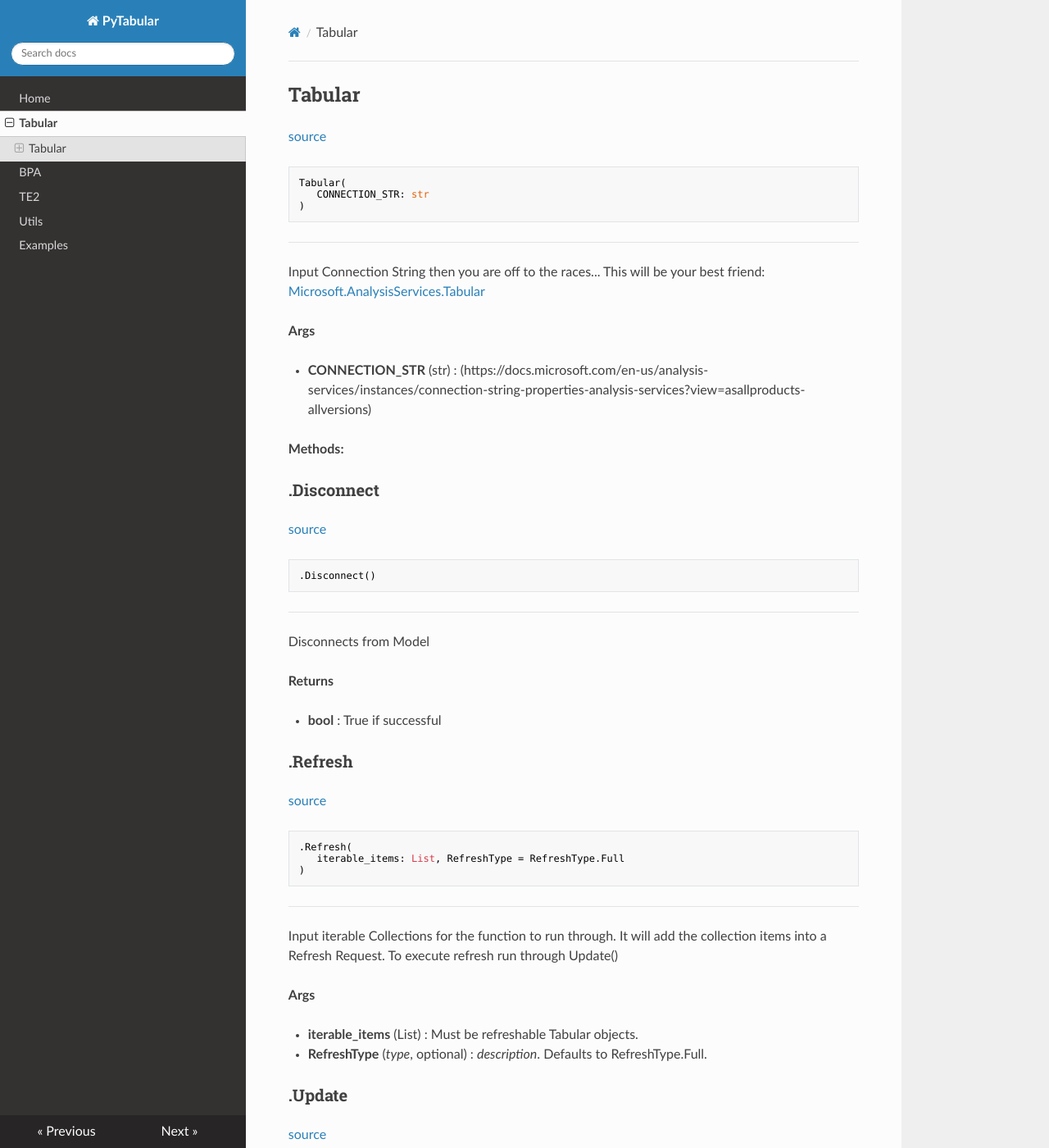
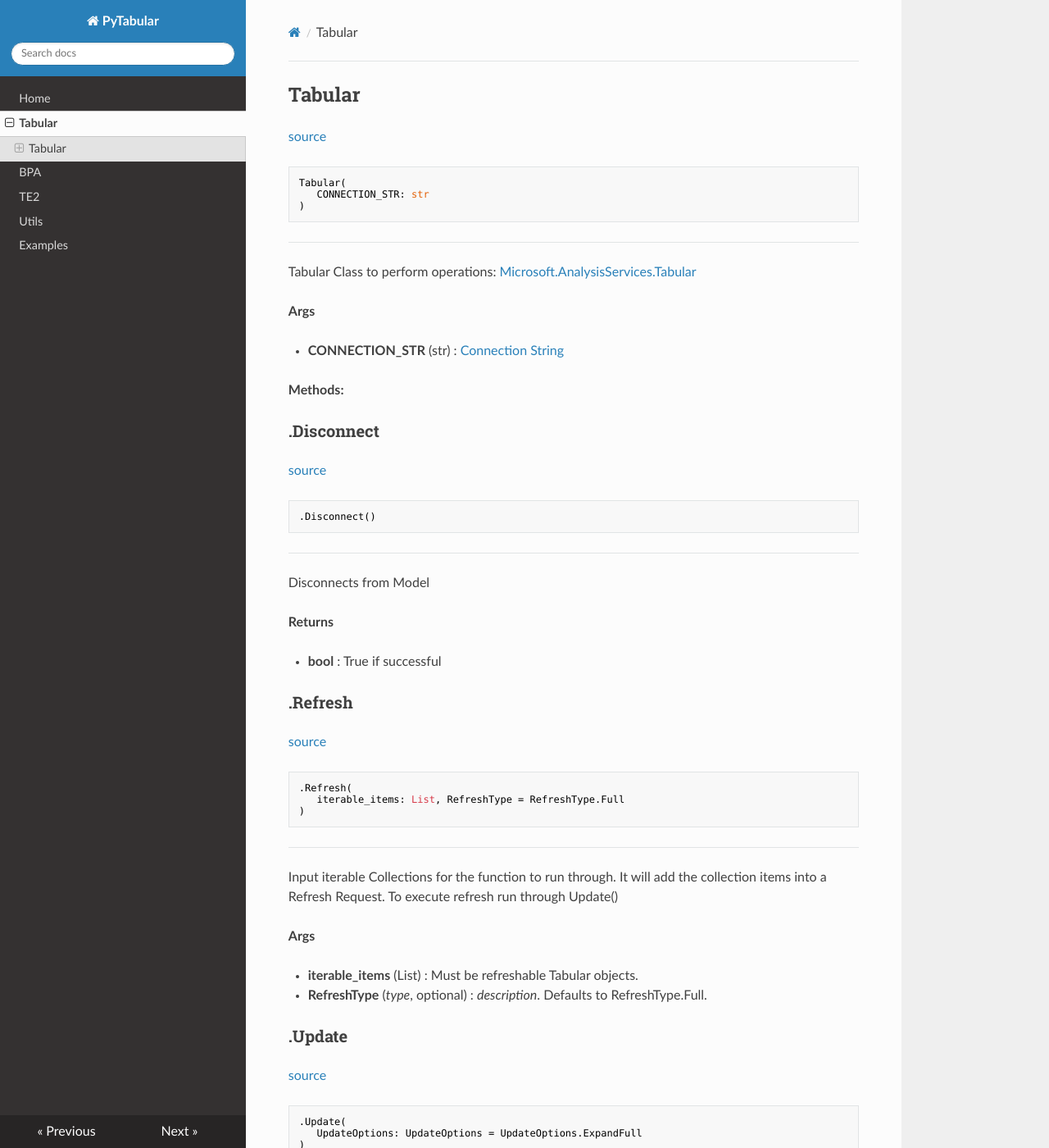
Before and after one commit to Curts0/PyTabular, an MkDocs documentation site: the page built from docs/Tabular.md, in a window 1280 px wide and 1400 px high. Shown: the whole window at 82% size. Built offline with MkDocs 1.6.1, drawn with Linux system fonts in a browser that asks for light colours; nearby versions of some CDN libraries; some of the changed text lies outside the part shown.

Commit message:
docstring updates

````diff
--- a/docs/Tabular.md
+++ b/docs/Tabular.md
@@ -2,7 +2,7 @@
 
 
 ## Tabular
-[source](https://github.com/Curts0/PyTabular\blob\master\pytabular/pytabular.py\#L27)
+[source](https://github.com/Curts0/PyTabular\blob\master\pytabular/pytabular.py\#L28)
 ```python
 Tabular(
    CONNECTION_STR: str
@@ -11,13 +11,12 @@ Tabular(
 
 
 ---
-Input Connection String then you are off to the races...
-This will be your best friend: [Microsoft.AnalysisServices.Tabular](https://docs.microsoft.com/en-us/dotnet/api/microsoft.analysisservices.tabular?view=analysisservices-dotnet)
+Tabular Class to perform operations: [Microsoft.AnalysisServices.Tabular](https://docs.microsoft.com/en-us/dotnet/api/microsoft.analysisservices.tabular?view=analysisservices-dotnet)
 
 
 **Args**
 
-* **CONNECTION_STR** (str) : (https://docs.microsoft.com/en-us/analysis-services/instances/connection-string-properties-analysis-services?view=asallproducts-allversions)
+* **CONNECTION_STR** (str) : [Connection String](https://docs.microsoft.com/en-us/analysis-services/instances/connection-string-properties-analysis-services?view=asallproducts-allversions)
 
 
 
@@ -68,7 +67,7 @@ To execute refresh run through Update()
 ```
 
 ---
-Really just this... https://docs.microsoft.com/en-us/dotnet/api/microsoft.analysisservices.majorobject.update?view=analysisservices-dotnet#microsoft-analysisservices-majorobject-update(microsoft-analysisservices-updateoptions)
+[Update Model](https://docs.microsoft.com/en-us/dotnet/api/microsoft.analysisservices.majorobject.update?view=analysisservices-dotnet#microsoft-analysisservices-majorobject-update(microsoft-analysisservices-updateoptions))
 
 
 **Args**
````
Also changed, not shown: docs/Utils.md (+1 -1 lines), docs/index.md (+1 -0 lines), 2 other files.
